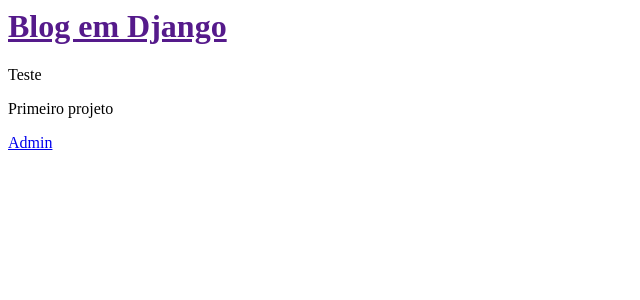
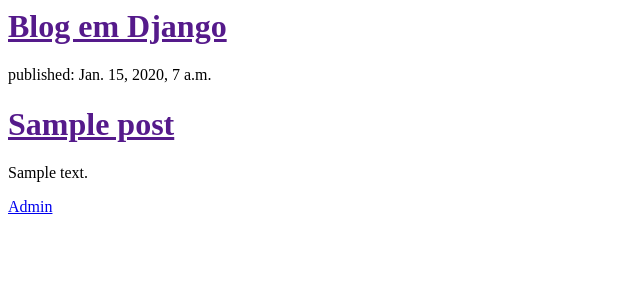
Before and after one commit to sammerk23/my-first-blog, a Django app: page / in a window 1280 px wide. Shown: the top 300 px of the page, without its empty margins (0-640 px from the left). Run offline with Django 3.2, Linux system fonts and the light colour scheme; tables that the repository leaves empty hold one stand-in row (values such as "Sample post").

Commit message:
adicionei os posts

```diff
--- a/blog/templates/blog/post_list.html
+++ b/blog/templates/blog/post_list.html
@@ -6,10 +6,13 @@
 		<div>
 			<h1><a href="">Blog em Django</a></h1>
 		</div>
-		<div>
-			<p>Teste</p>
-			<p>Primeiro projeto</p>
-		</div>
+		{% for post in posts %}
+			<div>
+				<p>published: {{ post.published_date }}</p>
+				<h1><a href="">{{ post.title }}</a></h1>
+				<p>{{ post.text|linebreaks }}</p>
+			</div>
+		{% endfor %}
 		<div>
 			<a href="http://127.0.0.1:8000/admin/">Admin</a>
 		</div>
--- a/blog/views.py
+++ b/blog/views.py
@@ -1,4 +1,10 @@
 from django.shortcuts import render
+from django.utils import timezone
+from .models import Post
 
 def post_list(request):
     return render(request, 'blog/post_list.html', {})
+
+def post_list(request):
+    posts = Post.objects.all().order_by('created_date')
+    return render(request, 'blog/post_list.html', {'posts': posts})
```
